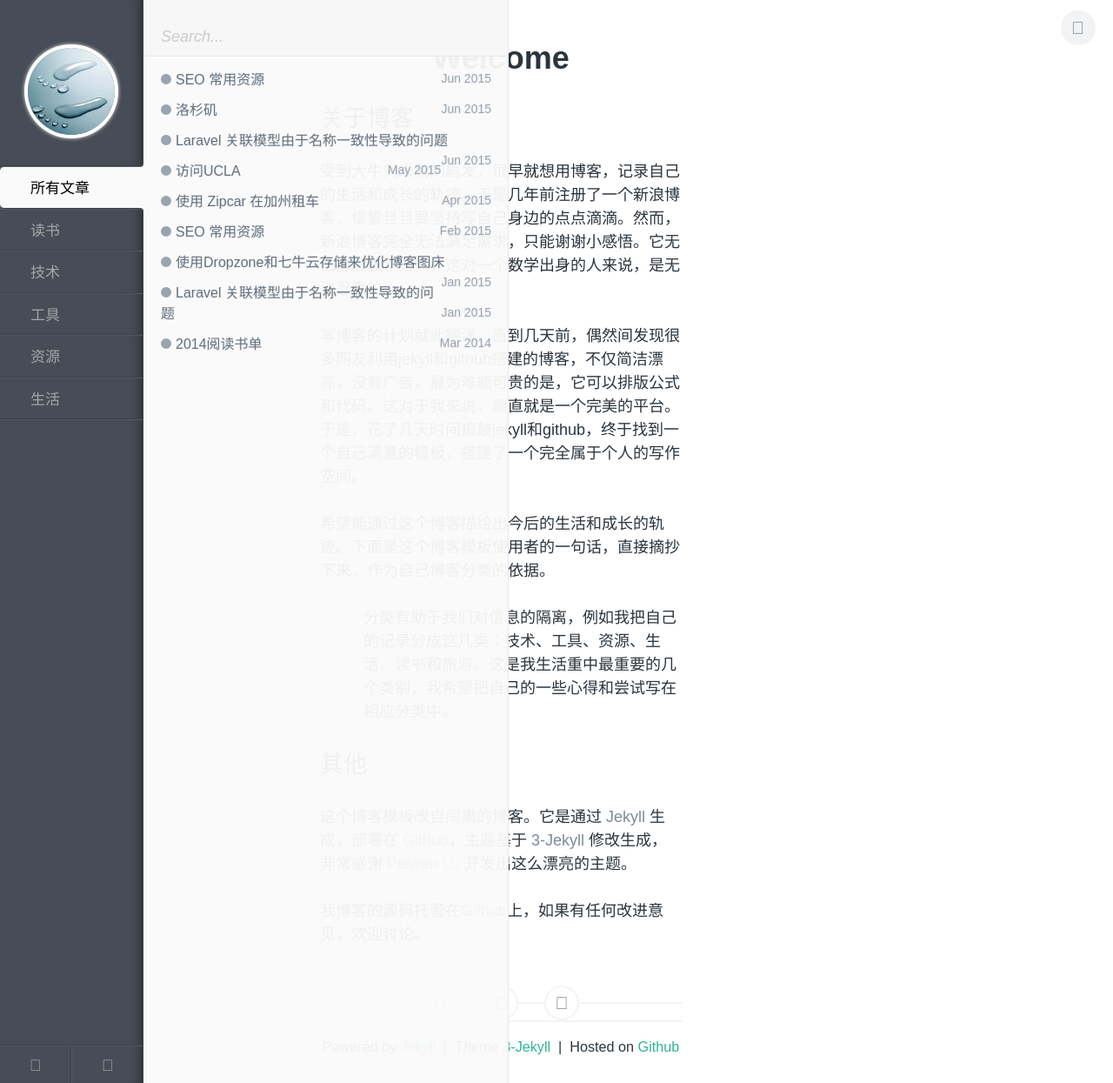
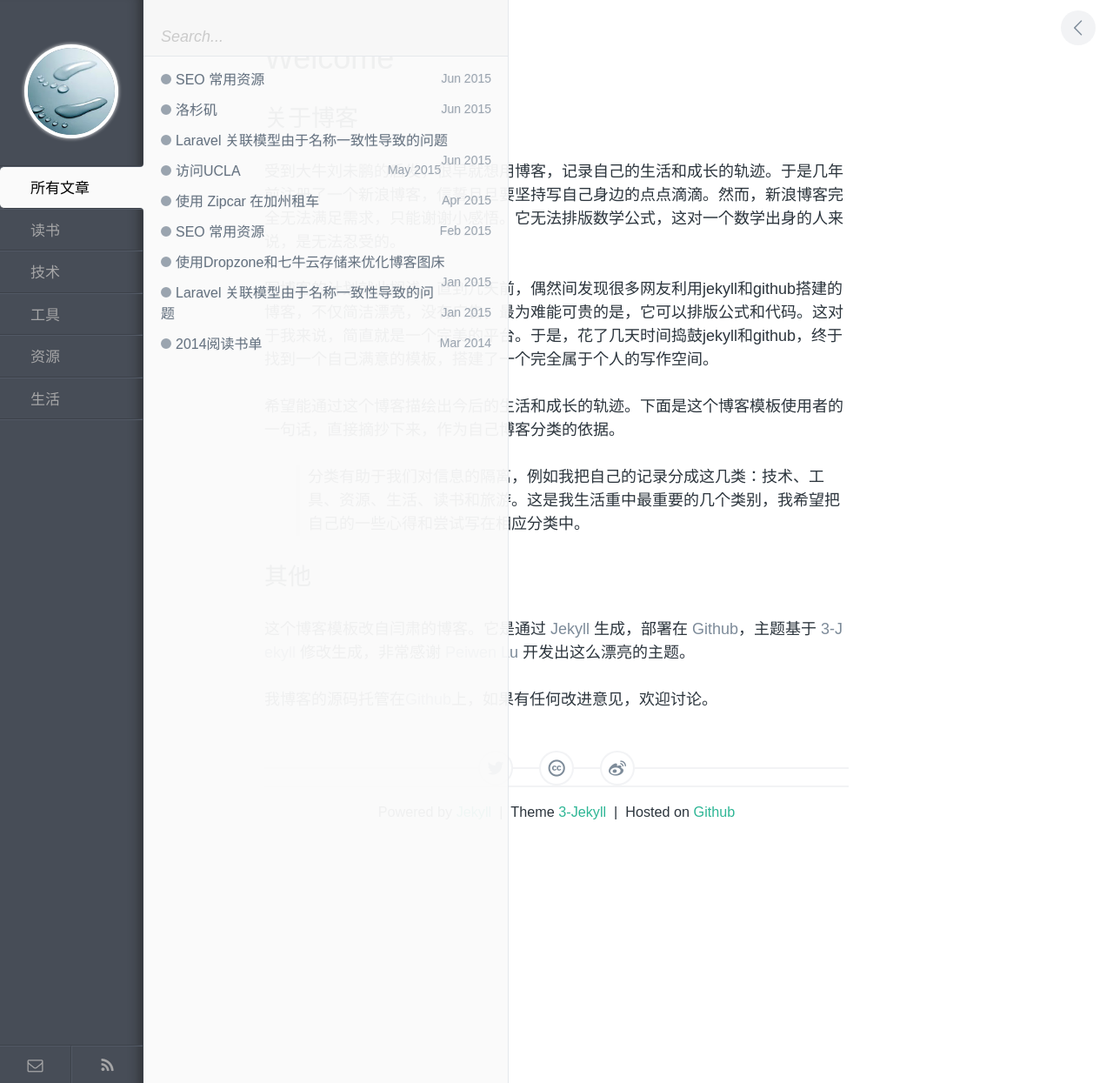
Before and after one commit to polyHong/polyHong.github.io, a Jekyll site: the page built from index.md, in a window 1280 px wide. Shown: the whole page at 87% size. Built offline with Jekyll 4.4.1, drawn with Linux system fonts in a browser that asks for light colours; Markdown is read by kramdown in place of the engine named in the settings.

Commit message:
update style

```diff
--- a/assets/css/style.css
+++ b/assets/css/style.css
@@ -3,6 +3,23 @@
    @author Peiwen Lu (P233)
    https://github.com/P233/3-Ghost
 \*---------------------------------*/
+/*---------------------------------*\
+   Fonts
+\*---------------------------------*/
+@font-face {
+  font-family: "fontello";
+  src: url("../font/fontello.eot");
+  src: url("../font/fontello.eot#iefix") format("embedded-opentype"), url("../font/fontello.woff") format("woff"), url("../font/fontello.ttf") format("truetype"), url("../font/fontello.svg#fontello") format("svg");
+  font-weight: normal;
+  font-style: normal; }
+
+.fontello, .post__toc-li:before {
+  font-family: "fontello";
+  speak: none;
+  font-variant: normal;
+  text-transform: none;
+  -webkit-font-smoothing: antialiased;
+  -moz-osx-font-smoothing: grayscale; }
 
 /*---------------------------------*\
    Base
@@ -15,7 +32,7 @@
 html, body {
   width: 100%;
   height: 100%;
-  margin: 0 100px 0 0;
+  margin: 0;
   font: 100 16px/1.5 Avenir, sans-serif;
   -webkit-font-smoothing: subpixel-antialiased;
   -webkit-text-size-adjust: none;
@@ -353,8 +370,7 @@
       font-size: 14px; } }
 
 #pjax {
-  padding: 0 10% 30px;
-  padding-right:256px;  }
+  padding: 0 5% 30px; }
   #pjax.fadeIn {
     -webkit-animation: fadeIn .3s;
     -moz-animation: fadeIn .3s;
@@ -381,9 +397,7 @@
 #post__title {
   margin: 0;
   padding-top: 1.1em;
-  font-size: 2em;
-  font-weight: bold;
-  text-align: center;}
+  font-size: 2em; }
 
 #post__content > p, #post__content > ul, #post__content > ol {
   margin-top: 1.5em;
@@ -585,19 +599,6 @@
     color: #2eb695; }
     #copyright > a:hover {
       text-decoration: underline; }
-
-/*---------------------------------*\
-   Index page style
-\*---------------------------------*/
-
-
-
-
-
-
-
-
-
 
 /*---------------------------------*\
    Fullscreen Style
```
